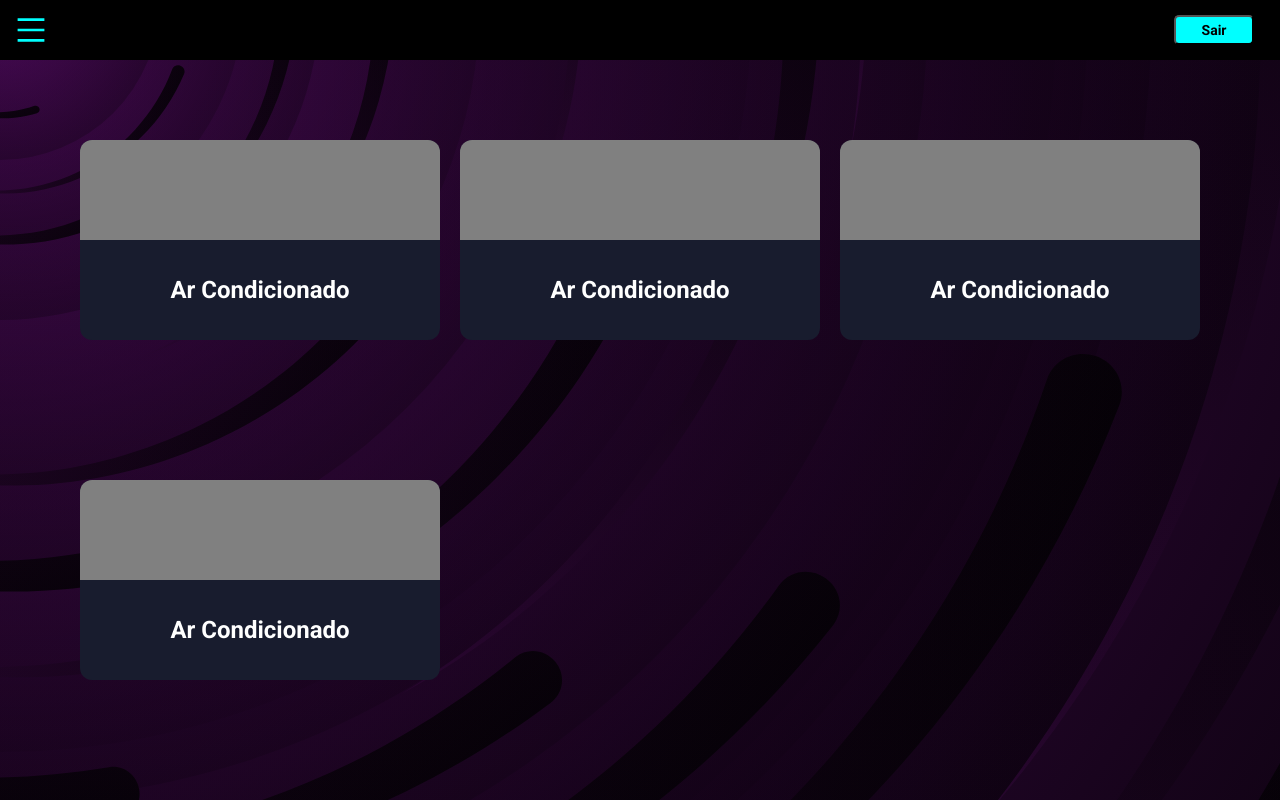
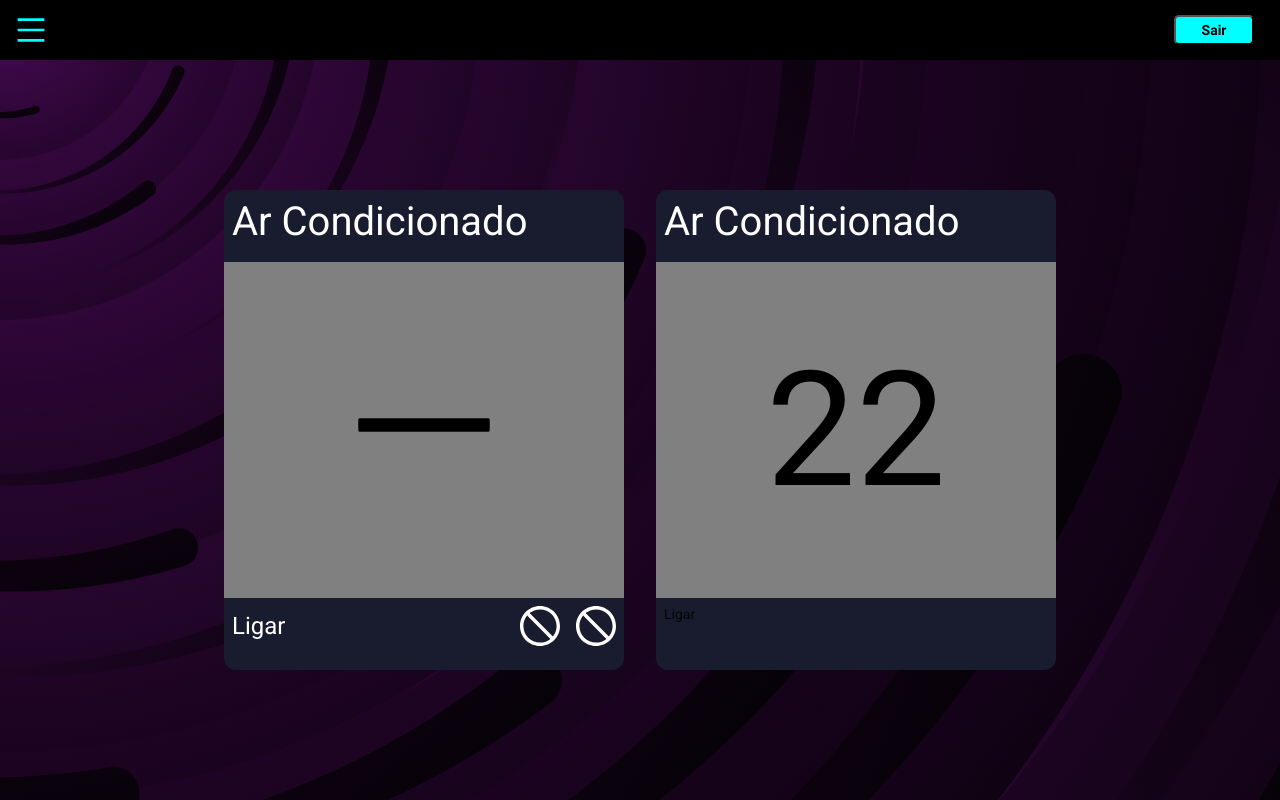
Before and after one commit to mayoral-leonardo/eye-lock-front, a React (Create React App) app: page /functions in a window 1280 px wide. Built offline with nearby package versions, Linux system fonts and the light colour scheme; sample sign-in values are in the browser's storage.

Commit message:
functions page almost finished

```diff
--- a/src/pages/SystemFunctions/SystemFunctions.css
+++ b/src/pages/SystemFunctions/SystemFunctions.css
@@ -8,7 +8,6 @@
   background-size: cover;
 }
 .system-functions__main-content {
-  padding-top: 5rem;
   margin-left: 10rem;
   margin-right: 10rem;
   display: flex;
@@ -18,10 +17,90 @@
   height: 100%;
 }
 
-.system-functions__grid-content {
-  display: grid;
-  grid-template-columns: repeat(3, 1fr);
-  gap: 20px;
+.system-functions__cards {
+  display: flex;
+  flex-direction: row;
+  justify-content: center;
+  align-items: center;
   height: 100%;
   width: 100%;
 }
+
+.system-functions__cards__item {
+  display: flex;
+  flex-direction: column;
+  justify-content: center;
+  align-items: center;
+  width: 25rem;
+  height: 30rem;
+  border-radius: 12px;
+  margin: 0 1rem;
+}
+
+.system-functions__cards__item__header {
+  padding: 0.5rem;
+  width: 100%;
+  height: 15%;
+  text-align: left;
+  background-color: #181C2E;
+  border-top-left-radius: 12px;
+  border-top-right-radius: 12px;
+}
+.system-functions__cards__item__header > span {
+  font-size: 2.5rem;
+  color: white;
+}
+
+.system-functions__cards__item__number {
+  display: flex;
+  justify-content: center;
+  align-items: center;
+  padding: 0.5rem;
+  width: 100%;
+  height: 70%;
+  background-color: gray;
+}
+
+.system-functions__cards__item__number > span{
+  font-size: 10rem;
+  color: black;
+}
+
+.system-functions__cards__item__title {
+  padding: 0.5rem;
+  width: 100%;
+  height: 15%;
+  text-align: left;
+  align-items: center;
+  background-color: #181C2E;
+  border-bottom-left-radius: 12px;
+  border-bottom-right-radius: 12px;
+}
+
+.system-functions__cards__item__title__buttons {
+  width: 100%;
+  display: flex;
+  justify-content: space-between;
+  align-items: center;
+  flex-direction: row;
+  align-items: center;
+}
+
+.system-functions__cards__item__title__buttons > span {
+  font-size: 1.5rem;
+  color: white;
+  width: auto;
+  cursor: pointer;
+}
+
+.system-functions__cards__item__title__buttons > div {
+  width: 25%;
+  display: flex;
+  flex-direction: row;
+  justify-content: space-between;
+}
+
+.button {
+  font-size: 40px !important;
+  color: white !important;
+}
--- a/src/pages/SystemFunctions/SystemFunctions.jsx
+++ b/src/pages/SystemFunctions/SystemFunctions.jsx
@@ -1,20 +1,54 @@
-import React from "react";
+import React, { useState } from "react";
 import './SystemFunctions.css';
 import Sidebar from "../../components/Sidebar/Sidebar";
-import Card from "../../components/Card/Card";
+import { DownOutlined, UpOutlined, StopOutlined, MinusOutlined } from "@ant-design/icons";
 
 export default function SystemFunctions() {
+  const [temperature, setTemperature] = useState(22);
+  const [isOn, setIsOn] = useState(false)
 
   return (
     <section className='system-functions'>
       <Sidebar />
       <div className='system-functions__main-content'>
-        <div className='system-functions__grid-content'>
-          <Card title='Ar Condicionado' />
-          <Card title='Ar Condicionado' />
-          <Card title='Ar Condicionado' />
-          <Card title='Ar Condicionado' />
-
+        <div className='system-functions__cards'>
+          <div className='system-functions__cards__item'>
+            <div className='system-functions__cards__item__header'>
+              <span>Ar Condicionado</span>
+            </div>
+            <div className='system-functions__cards__item__number'>
+              <span>{isOn ? temperature + 'º' : <MinusOutlined />}</span>
+            </div>
+            <div className='system-functions__cards__item__title'>
+              <div className='system-functions__cards__item__title__buttons'>
+                <span onClick={() => {
+                  setIsOn(prev => !prev)
+                  setTemperature(22)
+                }}>{isOn ? 'Desligar' : 'Ligar'}</span>
+                <div>
+                  {temperature > 18 && isOn
+                    ? <DownOutlined className='button' onClick={() => setTemperature(temperature - 1)} />
+                    : <StopOutlined className='button' />
+                  }
+                  {temperature < 26 && isOn
+                    ? <UpOutlined className='button' onClick={() => setTemperature(temperature + 1)} />
+                    : <StopOutlined className='button' />
+                  }
+                </div>
+              </div>
+            </div>
+          </div>
+          <div className='system-functions__cards__item'>
+            <div className='system-functions__cards__item__header'>
+              <span>Ar Condicionado</span>
+            </div>
+            <div className='system-functions__cards__item__number'>
+              <span>{temperature}</span>
+            </div>
+            <div className='system-functions__cards__item__title'>
+              <span>Ligar</span>
+            </div>
+          </div>
         </div>
       </div>
     </section>
```
